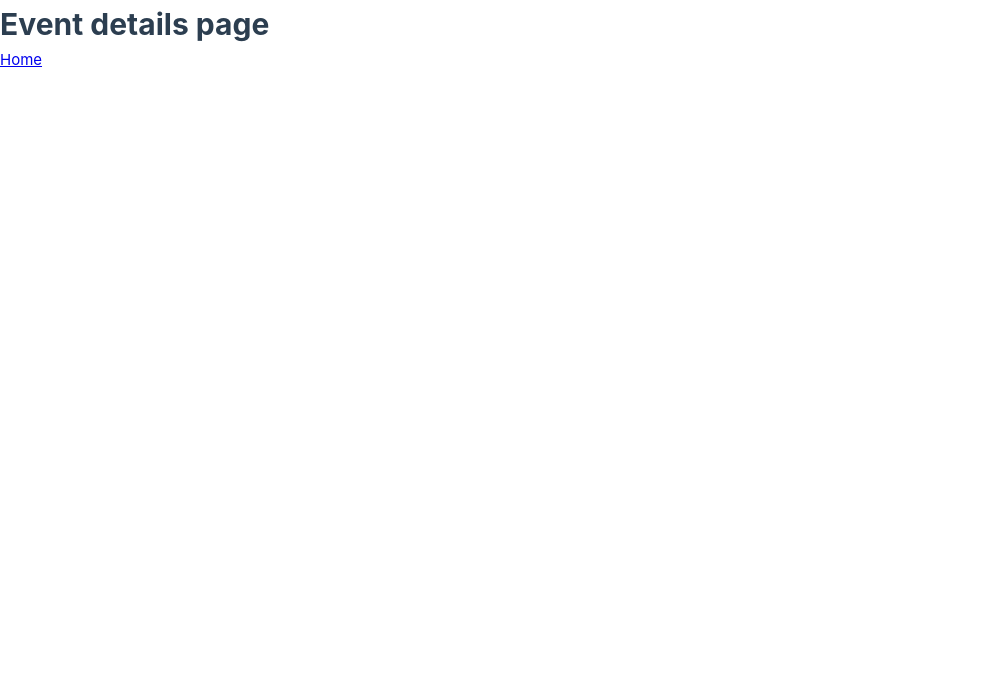
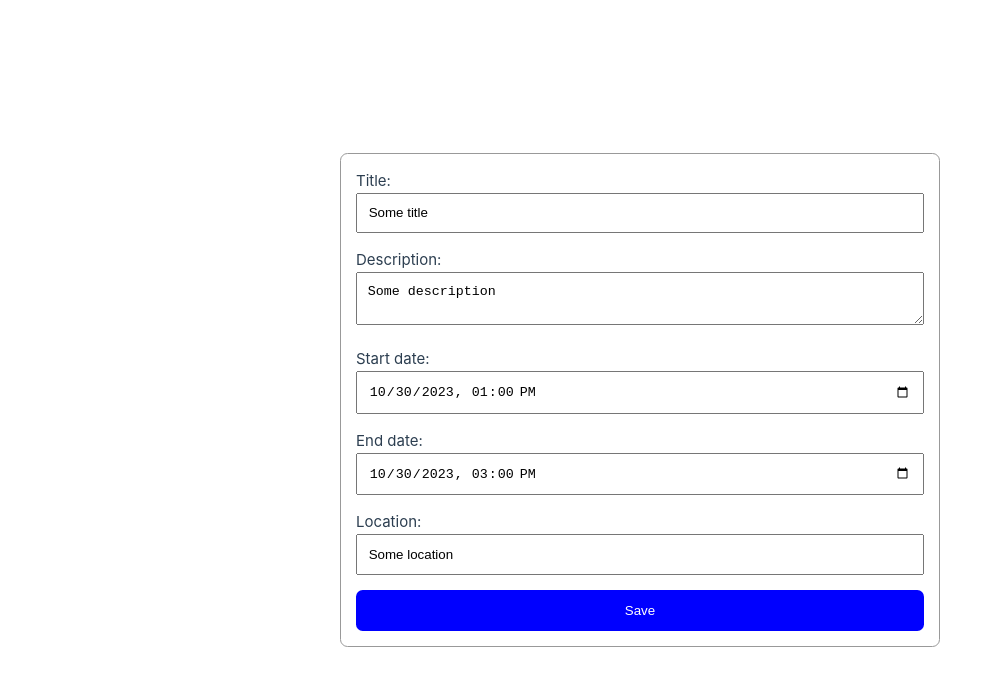
Before and after one commit to Human-Beta/simple-calendar-service, a Vue app in the folder frontend/: page /event/1 in a window 1280 px wide. Shown: the top 686 px of the page, without its empty margins (0-1003 px from the left). Built offline with nearby package versions, Linux system fonts and the light colour scheme.

Commit message:
frontend: implement mocked EventDetailsView

```diff
--- a/frontend/src/components/Calendar.vue
+++ b/frontend/src/components/Calendar.vue
@@ -1,5 +1,5 @@
 <template>
-  <div class="root">
+  <div class="container">
     <div class="header">
       <div class="btns">
         <div @click="decrementMonth">&lt;</div>
@@ -88,7 +88,7 @@ export default defineComponent({
 </script>
 
 <style scoped>
-.root {
+.container {
   margin: 0 auto;
   width: 1200px;
 }
--- a/frontend/src/types.ts
+++ b/frontend/src/types.ts
@@ -1,9 +1,9 @@
 export interface CalendarDay {
   date: Date
-  events: Event[]
+  events: CalendarEvent[]
 }
 
-export interface Event {
+export interface CalendarEvent {
   id: number
   title: string
   description?: string
--- a/frontend/src/views/EventDetailsView.vue
+++ b/frontend/src/views/EventDetailsView.vue
@@ -1,8 +1,139 @@
-<script setup lang="ts"></script>
+<template>
+  <div v-if="loading">
+    <div class="loader">
+      Loading...
+    </div>
+  </div>
+  <div v-else>
+    <div class="container">
+      <form @submit.prevent="submitForm">
+        <div>
+          <label for="title">Title:</label>
+          <input id="title" v-model="event.title" required/>
+        </div>
+        <div>
+          <label for="description">Description:</label>
+          <textarea id="description" v-model="event.description"></textarea>
+        </div>
+        <div>
+          <label for="startDate">Start date:</label>
+          <input type="datetime-local" id="startDate" v-model="formattedStartDate" required/>
+        </div>
+        <div>
+          <label for="endDate">End date:</label>
+          <input type="datetime-local" id="endDate" v-model="formattedEndDate" required/>
+        </div>
+        <div>
+          <label for="location">Location:</label>
+          <input id="location" v-model="event.location"/>
+        </div>
 
-<template>
-  <h1>Event details page</h1>
-  <RouterLink to="/">Home</RouterLink>
+        <button type="submit">Save</button>
+      </form>
+    </div>
+  </div>
 </template>
 
-<style scoped></style>
+<script lang="ts">
+import {defineComponent} from 'vue'
+
+export default defineComponent({
+  data() {
+    return {
+      loading: true,
+      event: {
+        title: "Some title",
+        description: "Some description",
+        startDate: new Date(2023, 9, 30, 13),
+        endDate: new Date(2023, 9, 30, 15),
+        location: "Some location",
+      }
+    };
+  },
+  computed: {
+    formattedStartDate: {
+      get() {
+        return this.formatDate(this.event.startDate);
+      },
+      set(value: string) {
+        this.event.startDate = new Date(value);
+      }
+    },
+    formattedEndDate: {
+      get() {
+        return this.formatDate(this.event.endDate);
+      },
+      set(value: string) {
+        this.event.endDate = new Date(value);
+      }
+    }
+  },
+  created() {
+    this.fetchEvent();
+  },
+  methods: {
+    async fetchEvent() {
+      //   TODOM: fetchEvent
+      setTimeout(() => this.loading = false, 200)
+    },
+    submitForm() {
+    //   TODOM: submit
+      console.log("submit")
+    },
+    formatDate(date: Date) {
+      const yyyy = date.getFullYear()
+      const mm = (date.getMonth() + 1).toString().padStart(2, '0')
+      const dd = date.getDate().toString().padStart(2, '0')
+      const hh = date.getHours().toString().padStart(2, '0')
+      const min = date.getMinutes().toString().padStart(2, '0')
+
+      return `${yyyy}-${mm}-${dd}T${hh}:${min}`;
+    }
+  }
+})
+</script>
+
+<style scoped>
+.loader, .container {
+  display: flex;
+  justify-content: center;
+  align-items: center;
+  height: 100vh;
+}
+
+.container {
+  padding: 1em;
+  box-sizing: border-box;
+}
+
+form {
+  flex: 1;
+  max-width: 600px;
+  padding: 1em;
+  border: 1px solid #999;
+  border-radius: 0.5em;
+}
+
+form > div {
+  margin-bottom: 1em;
+}
+
+input, textarea {
+  padding: 0.8em;
+  width: 100%;
+}
+
+button {
+  background-color: blue;
+  color: white;
+  width: 100%;
+  padding: 1em;
+  border: none;
+  border-radius: 0.5em;
+  cursor: pointer;
+}
+
+button:hover {
+  background-color: darkblue;
+}
+</style>
```
